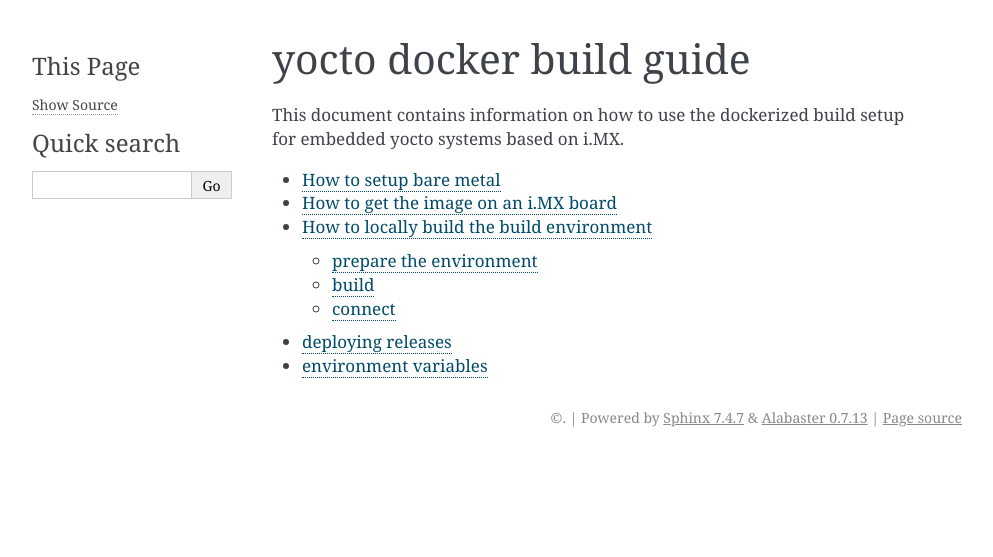
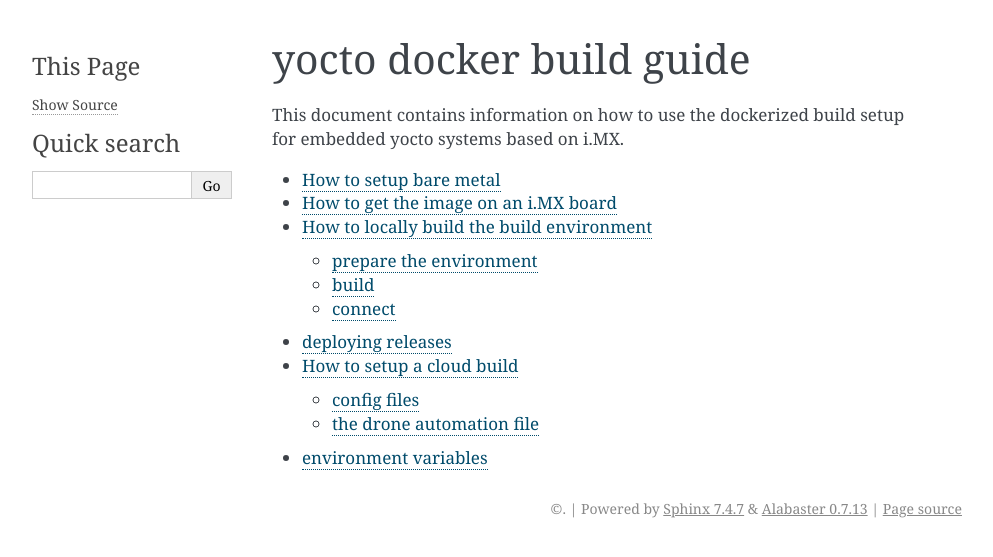
Before and after one commit to tlwt/yoctoDocker, a Sphinx documentation site: the page built from docs/index.rst, in a window 1280 px wide. Shown: the top 557 px of the page, without its empty margins (148-1141 px from the left). Built offline with Sphinx 7.4.7, drawn with Linux system fonts in a browser that asks for light colours.

Commit message:
Update index.rst

```diff
--- a/docs/index.rst
+++ b/docs/index.rst
@@ -9,4 +9,5 @@ This document contains information on how to use the dockerized build setup for
    setup-bare-metal
    setup-imx
    setup-local-build
+   setup-cloud-build
    config-variables
```
